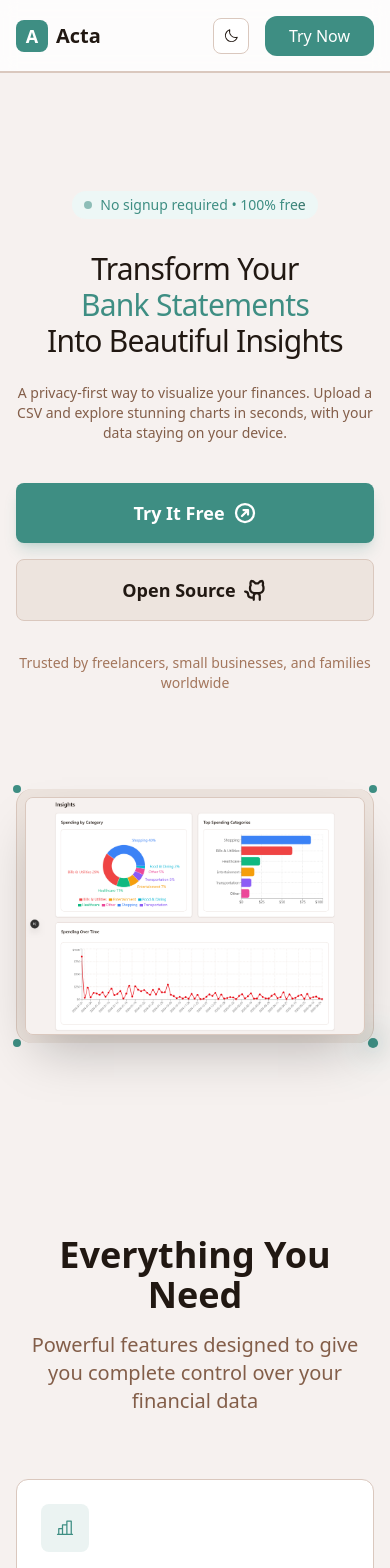
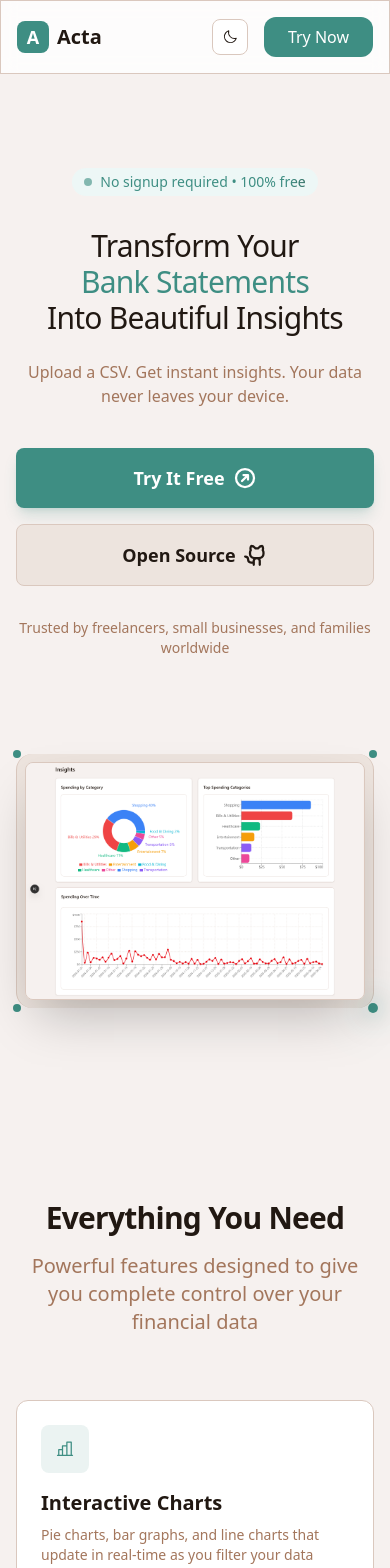
Before and after one commit to uttam-on-git/acta, a Next.js app: page / in a window 390 px wide. Shown: the top 1568 px of the page. Built offline with nearby package versions, Linux system fonts and the light colour scheme.

Commit message:
fix:margin issue n nav in mobile device

```diff
--- a/app/(marketing)/page.js
+++ b/app/(marketing)/page.js
@@ -36,8 +36,8 @@ export default function Homepage() {
 
   return (
     <div>
-      <section className="relative overflow-hidden pt-24 md:pt-0 pb-10">
-        <div className="absoluet inset-0 bg-linear-to-br from-blue-50 via-background to-background dark:from-slate-900 dark:via-background dark:to-background -z-10" />
+      <section className="relative overflow-hidden pt-0 -mt-px pb-10">
+        <div className="absoluet bg-linear-to-br from-blue-50 via-background to-background dark:from-slate-900 dark:via-background dark:to-background -z-10" />
         <div className="max-w-7xl mx-auto px-4 sm:px-6 lg:px-8 py-24 sm:py-22 relative -mt-px">
           <div className="absolute left-4 hidden md:block sm:left-6 lg:left-8 bg-border w-px inset-y-0" />
           {/* <div className="absolute left-4 sm:left-6 lg:left-8 bg-border w-px inset-y-0" /> */}
@@ -81,11 +81,12 @@ export default function Homepage() {
               Into Beautiful Insights
             </motion.h1>
 
-            <p className="text-sm text-foreground-secondary mb-10 max-w-2xl mx-auto">
+            <p className="mt-4 hidden sm:block text-muted mb-10 max-w-2xl mx-auto">
               A privacy-first way to visualize your finances. Upload a CSV and
               explore stunning charts in seconds, with your data staying on your
               device.
             </p>
+            <p className="mt-4 block sm:hidden text-muted mb-10 max-w-2xl mx-auto">Upload a CSV. Get instant insights. Your data never leaves your device.</p>
 
             <div className="flex flex-col sm:flex-row gap-4 justify-center items-center">
               <Link
@@ -189,8 +190,8 @@ export default function Homepage() {
           transition={{ duration: 0.6 }}
           className="text-center mb-16"
         >
-          <h2 className="text-4xl font-bold mb-4">Everything You Need</h2>
-          <p className="text-xl text-foreground-secondary max-w-2xl mx-auto">
+          <h2 className="text-3xl md:text-4xl font-semibold tracking-tight mb-4">Everything You Need</h2>
+          <p className="text-xl mt-4 text-muted max-w-2xl mx-auto">
             Powerful features designed to give you complete control over your
             financial data
           </p>
@@ -333,7 +334,7 @@ export default function Homepage() {
             <h2 className="text-3xl md:text-4xl font-semibold tracking-tight">
               Designed for every financial journey
             </h2>
-            <p className="mt-4 text-muted">
+            <p className="mt-4 max-w-2xl mx-auto text-muted">
               One private system that adapts as your finances evolve.
             </p>
           </div>
@@ -455,10 +456,10 @@ export default function Homepage() {
       </section>
 
       <section className="max-w-4xl mx-auto px-4 sm:px-6 lg:px-8 py-24 text-center">
-        <h2 className="text-4xl sm:text-5xl font-bold mb-6">
+        <h2 className="mb-6 text-3xl md:text-4xl font-semibold tracking-tight">
           Ready to Understand Your Finances?
         </h2>
-        <p className="text-xl text-foreground-secondary mb-8">
+        <p className="mb-8 mt-4 max-w-2xl mx-auto text-muted">
           No credit card required. Start visualizing in 30 seconds.
         </p>
         <Link
--- a/components/Navbar.js
+++ b/components/Navbar.js
@@ -74,7 +74,7 @@ export function Navbar() {
           pointerEvents: isScrolled ? "none" : "auto",
         }}
         transition={{ duration: 0.2, ease: "easeOut" }}
-        className="fixed inset-x-0 top-0 z-40 bg-surface/80 backdrop-blur border-b border-border"
+        className="relative z-40 bg-surface/80 backdrop-blur border border-border"
       >
         <div className="flex items-center justify-between px-4 sm:px-6 lg:px-8 py-4 max-w-7xl mx-auto">
           <Link href="/" className="flex items-center gap-2">
@@ -117,7 +117,6 @@ export function Navbar() {
             </Link>
           </div>
         </div>
-        <div className="absolute bg-border  h-px bottom-0 inset-x-0" />
       </motion.div>
     </>
   );
```
